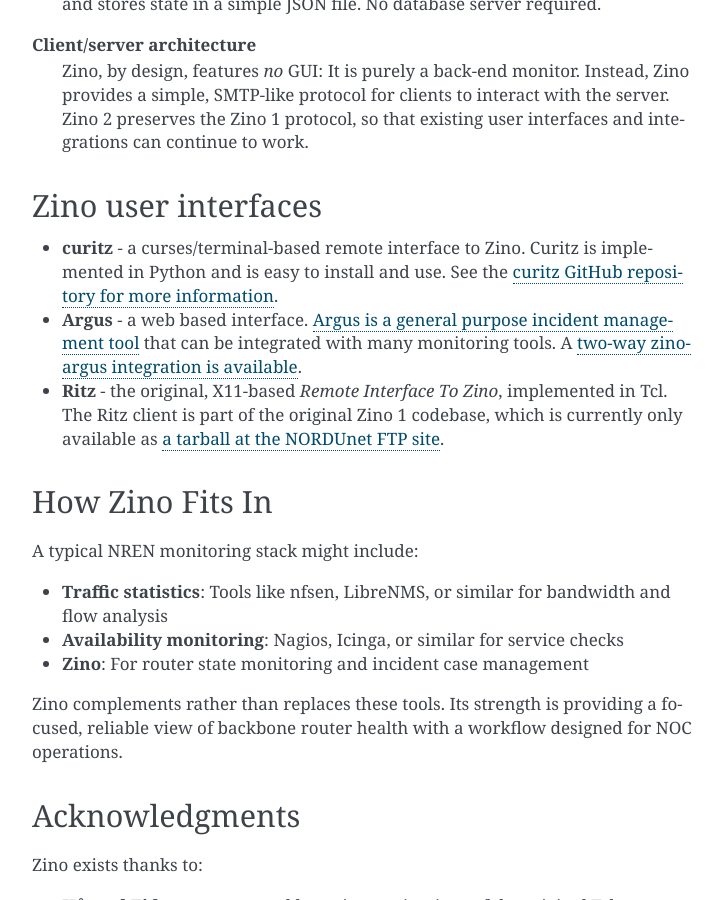
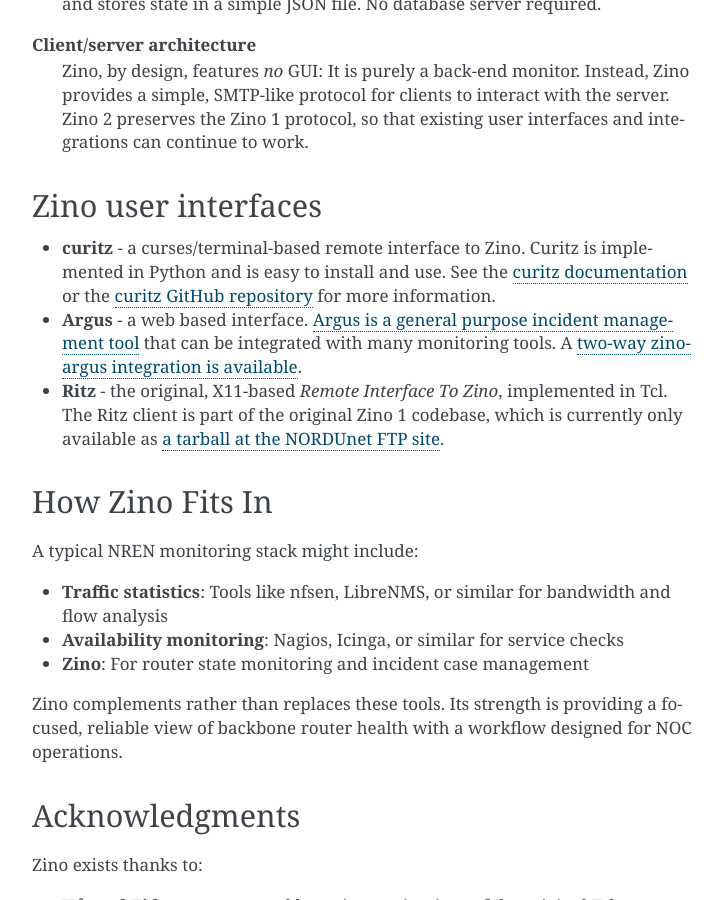
Before and after one commit to Uninett/zino, a Sphinx documentation site: the page built from docs/explanation/overview.rst, in a window 1280 px wide and 900 px high, scrolled down 2138 px. Shown: the whole window, without its empty margins (388-1110 px from the left). Built offline with Sphinx 7.4.7, drawn with Linux system fonts in a browser that asks for light colours; pages that are not in the unit, such as notebooks, are missing from menus; the version number could not be read and is left out.

Commit message:
Link to curitz docs in user interfaces overview

```diff
--- a/docs/clients/curitz.rst
+++ b/docs/clients/curitz.rst
@@ -1,3 +1,5 @@
+.. _curitz:
+
 ======
 cuRitz
 ======
--- a/docs/explanation/overview.rst
+++ b/docs/explanation/overview.rst
@@ -106,8 +106,9 @@
 --------------------
 
 * **curitz** - a curses/terminal-based remote interface to Zino. Curitz is
-  implemented in Python and is easy to install and use. See the `curitz GitHub
-  repository for more information <https://github.com/Uninett/curitz/>`_.
+  implemented in Python and is easy to install and use. See the
+  :ref:`curitz documentation <curitz>` or the `curitz GitHub repository
+  <https://github.com/Uninett/curitz/>`_ for more information.
 * **Argus** - a web based interface. `Argus is a general purpose incident
   management tool <https://network.geant.org/argus/>`_ that can be integrated
   with many monitoring tools.  A `two-way zino-argus integration is available
```
